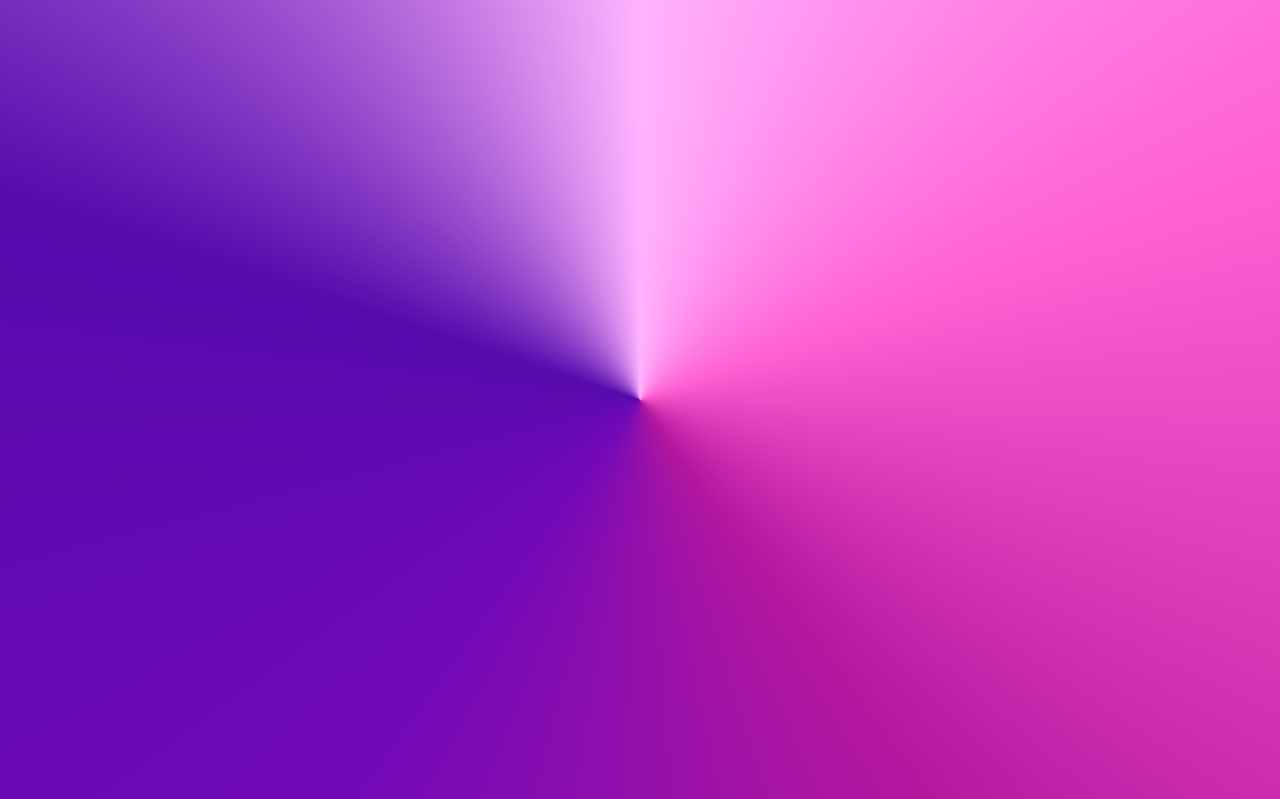
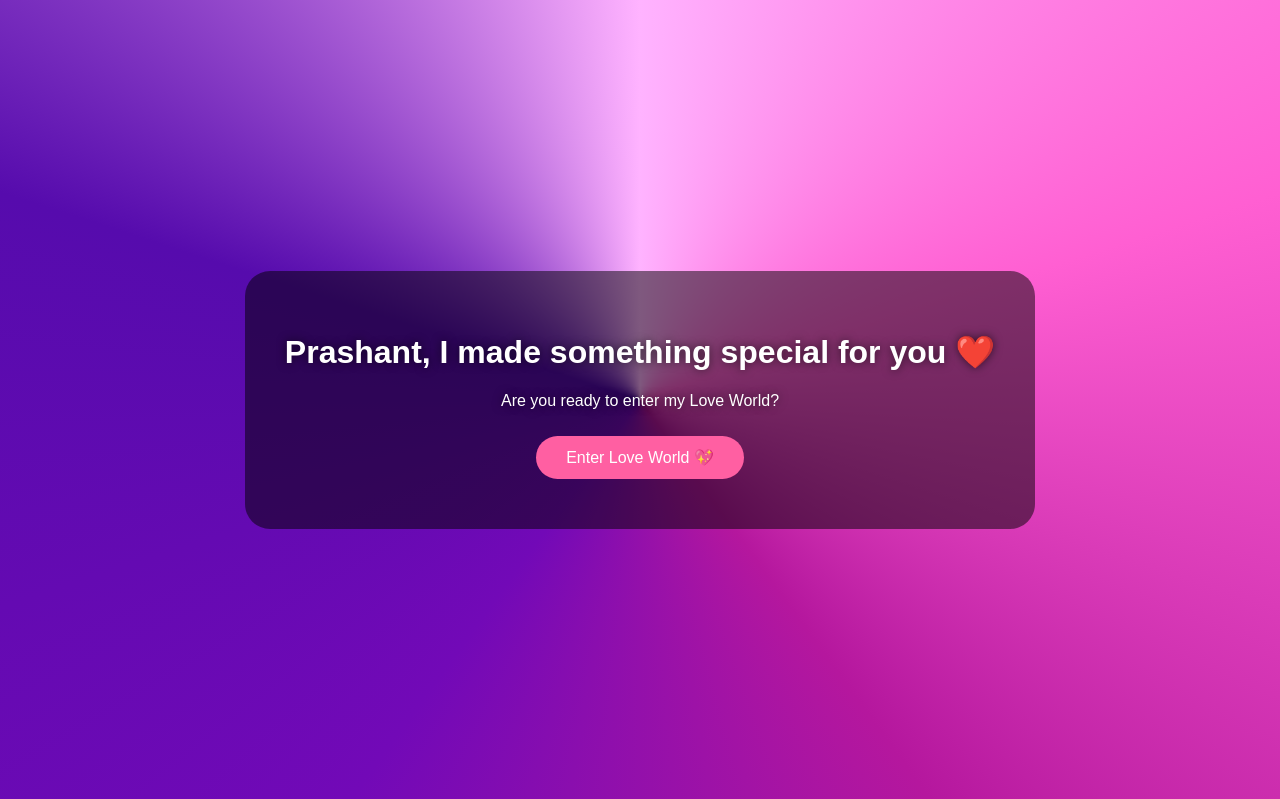
Before and after one commit to Anusha231198/expert-potato, a Flask app: page / in a window 1280 px wide; the page is wider, and only the part inside the window is pictured. Shown: the top 799 px of that part. Run offline with Flask 3, Linux system fonts and the light colour scheme.

Commit message:
final flask working

```diff
--- a/static/style.css
+++ b/static/style.css
@@ -3,7 +3,8 @@ body{
   height:100vh;
   background:radial-gradient(circle,#ff5fd2,#7b2cbf,#240046);
   color:white;
-  font-family:Arial;
+  font-family:Arial, sans-serif;
+  overflow:hidden;
 }
 
 /* SCREENS */
@@ -16,6 +17,7 @@ body{
   align-items:center;
   flex-direction:column;
   text-align:center;
+  position:relative;
 }
 
 #dateScreen,#surpriseScreen{
@@ -33,14 +35,15 @@ body{
   top:50%;
   left:50%;
   transform:translate(-50%,-50%);
+  z-index:0;
 }
-
-/* TEXT BOX */
 
 .portalText{
   background:rgba(0,0,0,0.5);
   padding:40px;
   border-radius:25px;
+  position:relative;
+  z-index:2;
 }
 
 /* BUTTON */
@@ -53,6 +56,11 @@ button{
   color:white;
   margin:10px;
   cursor:pointer;
+  font-size:16px;
+}
+
+button:hover{
+  background:#ff85c2;
 }
 
 /* DATE GRID */
@@ -63,8 +71,8 @@ button{
   gap:15px;
 }
 
-/* TEDDY */
+/* TEXT SHADOW */
 
-#teddy{
-  font-size:120px;
+h1,h2,p{
+  text-shadow:0 0 10px rgba(0,0,0,0.6);
 }
--- a/templates/index.html
+++ b/templates/index.html
@@ -1,8 +1,9 @@
 <!DOCTYPE html>
 <html>
 <head>
-  <title>Love World</title>
-  <link rel="stylesheet" href="{{ url_for('static', filename='style.css') }}">
+<meta charset="UTF-8">
+<title>Love World ❤️</title>
+<link rel="stylesheet" href="style.css">
 </head>
 
 <body>
@@ -20,7 +21,7 @@
 
 <!-- DATE SCREEN -->
 <div id="dateScreen">
-  <h2>Select Today's Date 💝</h2>
+  <h2>Select A Date 💝</h2>
 
   <div class="dates">
     <button onclick="selectDate(7)">7 Feb</button>
@@ -37,7 +38,6 @@
 <!-- SURPRISE SCREEN -->
 <div id="surpriseScreen"></div>
 
-<script src="{{ url_for('static', filename='script.js') }}"></script>
-
+<script src="script.js"></script>
 </body>
 </html>
```
Also changed, not shown: static/script.js (+18 -28 lines).
